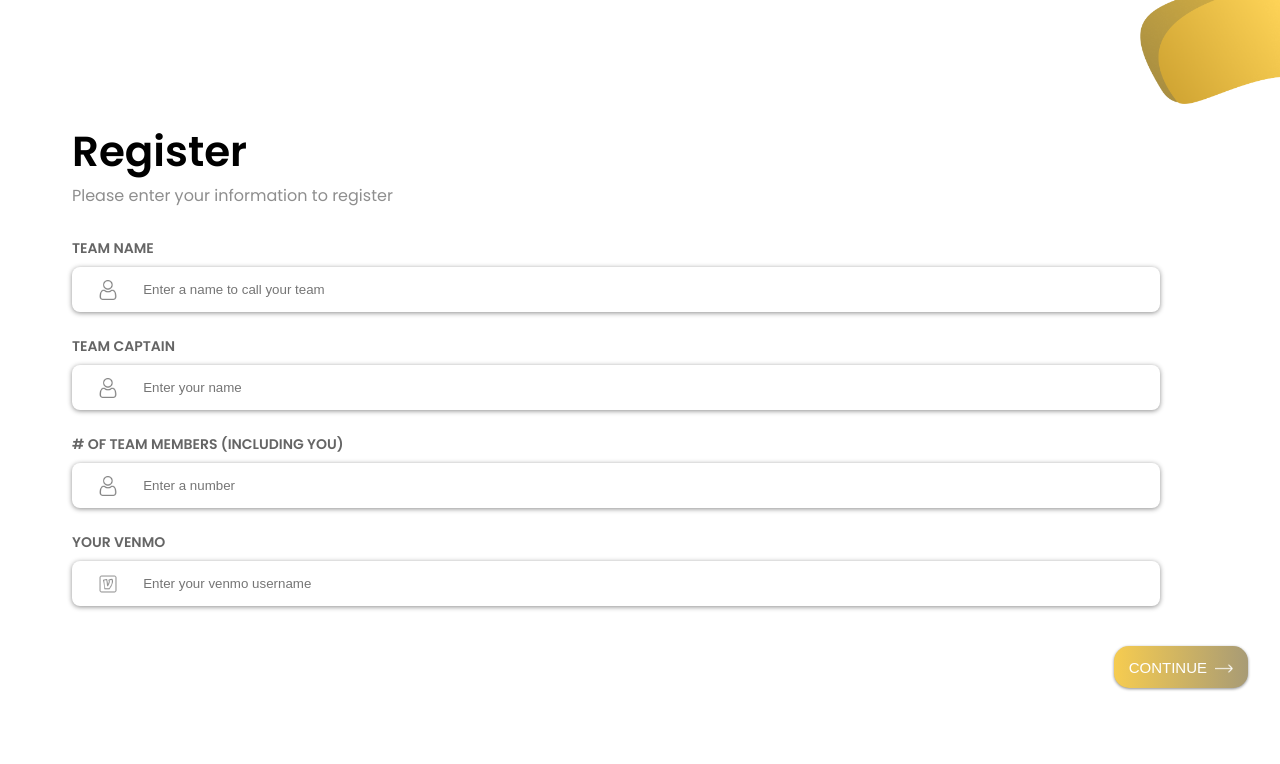
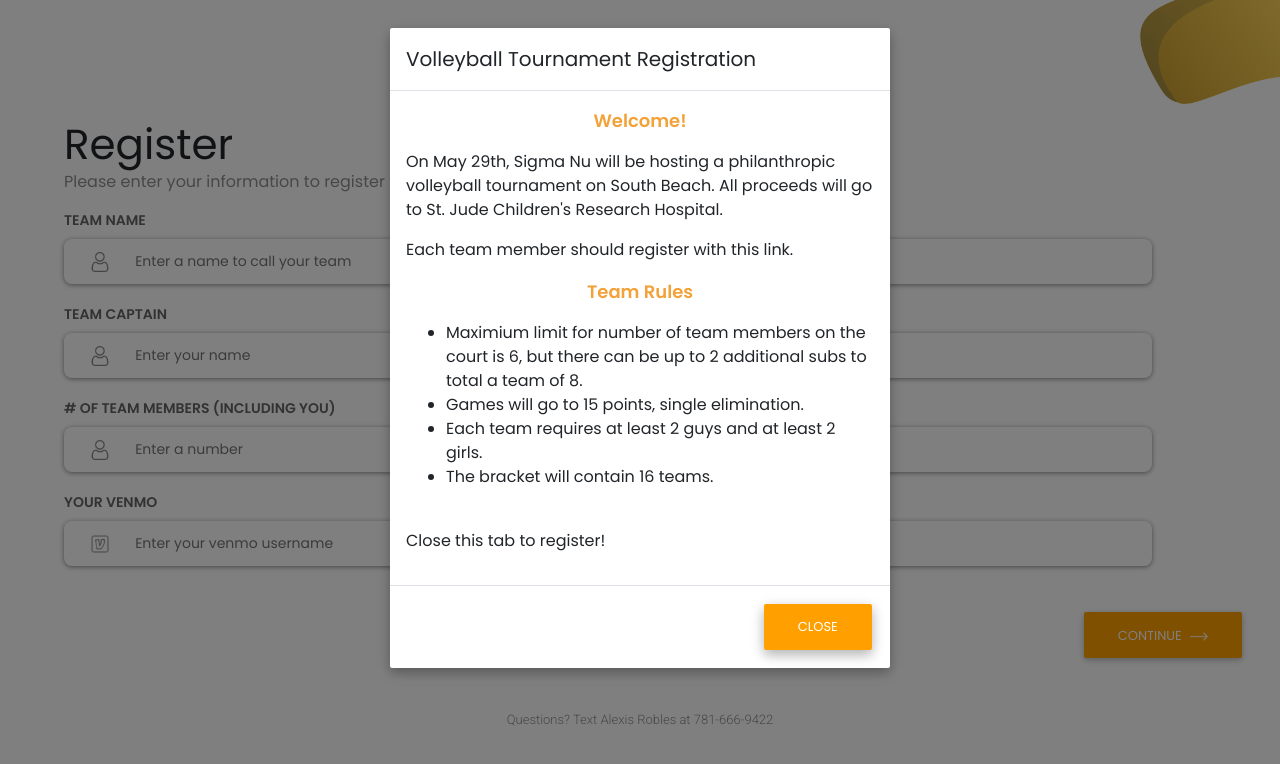
Before and after one commit to eligotts/tournamenttracker, a React (Create React App) app in the folder src/client/: page / in a window 1280 px wide. Shown: the top 764 px of the page. Built offline with nearby package versions, Linux system fonts and the light colour scheme.

Commit message:
Added Modal, updated bugs, and improved visual appearance

```diff
--- a/src/client/public/index.html
+++ b/src/client/public/index.html
@@ -14,6 +14,7 @@
     <link rel="preconnect" href="https://fonts.googleapis.com">
     <link rel="preconnect" href="https://fonts.gstatic.com" crossorigin>
     <link href="https://fonts.googleapis.com/css2?family=Poppins:wght@400;600&display=swap" rel="stylesheet">
+
 
     <!--
       manifest.json provides metadata used when your web app is installed on a
@@ -32,6 +33,7 @@
     <title>React App</title>
   </head>
   <body>
+
     <noscript>You need to enable JavaScript to run this app.</noscript>
     <div id="root"></div>
     <!--
--- a/src/client/src/App.js
+++ b/src/client/src/App.js
@@ -4,6 +4,7 @@
 import AllSet from './pages/AllSet';
 import { AnimatePresence } from 'framer-motion';
 import './App.css'
+import Footer from './components/Footer'
 
 function App() {
 
@@ -19,6 +20,7 @@
               </Routes>
             </div>
           </Router>
+          <Footer/>
         {/* </AnimatePresence> */}
     </>
   );
--- /dev/null
+++ b/src/client/src/components/Footer.js
@@ -0,0 +1,12 @@
+import React from 'react'
+import './css/Footer.css'
+
+function Footer() {
+  return (
+    <div className="subtext">
+      <p>Questions? Text Alexis Robles at 781-666-9422</p>
+    </div>
+  )
+}
+
+export default Footer;
--- a/src/client/src/components/InputBox.js
+++ b/src/client/src/components/InputBox.js
@@ -17,7 +17,7 @@
         <div className="box">
           <img className="avatar" src={avatar} alt="Icon" width="20px" height="20px"/>
           <form method = "POST" action = "/allset">
-              <input className="inp" type={type} name={name} autocomplete="off" placeholder={children}/>
+              <input className="inp" type={type} name={name} autoComplete="off" placeholder={children}/>
           </form>
         </div>
       </div>
--- /dev/null
+++ b/src/client/src/components/css/Footer.css
@@ -0,0 +1,8 @@
+.subtext {
+  padding-top: 18vh;
+  color: #8d8d8d;
+  font-size: small;
+  display: flex;
+  margin: auto;
+  justify-content: center;
+}
--- a/src/client/src/components/css/InputBox.css
+++ b/src/client/src/components/css/InputBox.css
@@ -24,7 +24,7 @@
 
 .avatar {
   float: left;
-  padding-left: 2vw;
+  margin-left: 2vw;
 }
 
 .inp {
--- a/src/client/src/pages/AllSet.js
+++ b/src/client/src/pages/AllSet.js
@@ -33,7 +33,7 @@
 
       <header className="header">
 
-        <Checkmark color='#a89b75'/>
+        <Checkmark className="check" color='#a89b75'/>
 
         <div className="text">
           <h1>You're all set, {get_name()}.</h1>
@@ -45,10 +45,6 @@
 
         <div className="snu-div">
           <img src={SigmaNu} className="snu-logo" alt="logo" />
-        </div>
-
-        <div className="subtext">
-            <p>Questions? Text Alexis Robles at 781-666-9422</p>
         </div>
 
       </header>
--- a/src/client/src/pages/Register.js
+++ b/src/client/src/pages/Register.js
@@ -2,11 +2,25 @@
 import forwardArrow from '../images/forwardArrow.png'
 import './css/Register.css'
 import Art from '../images/registrationArt.png'
+import { Link } from "react-router-dom";
 import { InputBox } from '../components/InputBox'
 import { Button } from '../components/Button'
 import { motion } from 'framer-motion'
 
-import { MDBBtn } from 'mdb-react-ui-kit';
+import {
+  MDBBtn,
+  MDBModal,
+  MDBModalDialog,
+  MDBModalContent,
+  MDBModalHeader,
+  MDBModalTitle,
+  MDBModalBody,
+  MDBModalFooter,
+} from 'mdb-react-ui-kit';
+
+import '@fortawesome/fontawesome-free/css/all.min.css';
+import 'bootstrap-css-only/css/bootstrap.min.css';
+import 'mdbreact/dist/css/mdb.css';
 
 // Import avatars for check-in boxes
 import PersonAvatar from '../images/personAvatar.png'
@@ -24,8 +38,9 @@
     }
   };*/
 
-  // Whenever screen is resized, showButton() is called
-  //window.addEventListener('resize', showButton);
+  const [basicModal, setBasicModal] = useState(true);
+
+  const toggleShow = () => setBasicModal(!basicModal);
 
   return (
     // <motion.div
@@ -35,7 +50,48 @@
     <>
 
       <img className="art" src={Art} alt="" width="150px"/>
+
+      <div className="popandbody">
+
         <div className="body">
+
+          <div className="custom-modal">
+            <MDBModal show={basicModal} setShow={setBasicModal} tabIndex='-1'>
+              <MDBModalDialog>
+                <MDBModalContent>
+                  <MDBModalHeader>
+                      <MDBModalTitle>Volleyball Tournament Registration</MDBModalTitle>
+
+                    {/* <MDBBtn className='btn-close' color='blue' onClick={toggleShow}></MDBBtn> */}
+                  </MDBModalHeader>
+                  <MDBModalBody>
+
+                    <p className="subheader">Welcome!</p>
+                    <p>On May 29th, Sigma Nu will be hosting a philanthropic volleyball tournament on South Beach. All proceeds will go to St. Jude Children's Research Hospital.</p>
+                    <p>Each team member should register with this link.</p>
+
+                    <p className="subheader">Team Rules</p>
+                    <ul>
+                      <li>Maximium limit for number of team members on the court is 6, but there can be up to 2 additional subs to total a team of 8.</li>
+                      <li>Games will go to 15 points, single elimination.</li>
+                      <li>Each team requires at least 2 guys and at least 2 girls.</li>
+                      <li>The bracket will contain 16 teams.</li>
+                    </ul>
+
+                    <br/>
+                    <p>Close this tab to register!</p>
+
+                  </MDBModalBody>
+
+                  <MDBModalFooter>
+                    <MDBBtn color='amber' onClick={toggleShow}>
+                      Close
+                    </MDBBtn>
+                  </MDBModalFooter>
+                </MDBModalContent>
+              </MDBModalDialog>
+            </MDBModal>
+          </div>
 
           {/* Title with subheading */}
           <div className="titles">
@@ -53,13 +109,16 @@
 
           {/* Continue Button */}
           <div className="continueButton">
-          <Button>
+            <Link to='/allset' className = 'btn-continue'>
+              <MDBBtn color="amber">
                 CONTINUE
                 <img className="arrow" src={forwardArrow} alt="Forward Arrow" width="18px"/>
-          </Button>
+              </MDBBtn>
+            </Link>
           </div>
         </div>
         {/* </motion.div> */}
+      </div>
     </>
   )
 }
--- a/src/client/src/pages/css/AllSet.css
+++ b/src/client/src/pages/css/AllSet.css
@@ -2,16 +2,13 @@
   display: flex;
   align-items: center;
   flex-direction: column;
-  padding-top: 25vh;
+  padding-top: 20vh;
 }
 
 .text {
   text-align: center;
   margin: auto;
-}
-
-.text p {
-  margin-bottom: 0px;
+  margin-top: 8vh;
 }
 
 .dateText {
@@ -19,12 +16,16 @@
   background-color: #a89b75;
   color: #fff;
   display: flex;
-  height: 50px;
+  height: 60px;
   margin: auto;
   align-items: center;
   justify-content: center;
   border-radius: 20px;
-  width: 130px;
+  width: 140px;
+}
+
+.dateText h2 {
+  margin: 0px;
 }
 
 .snu-logo {
@@ -50,9 +51,3 @@
     transform: rotate(360deg);
   }
 }
-
-.subtext {
-  padding-top: 15vh;
-  color: #8d8d8d;
-  font-size: small;
-}
--- a/src/client/src/pages/css/Register.css
+++ b/src/client/src/pages/css/Register.css
@@ -21,6 +21,16 @@
 .titles h1 {
   font-size: 42px;
   margin-bottom: 0px;
+  font-weight: bolder;
+}
+
+.btn {
+  max-width: 159px;
+  max-height: 46px;
+}
+
+.modal {
+  position: absolute;
 }
 
 .titles p {
@@ -35,8 +45,22 @@
   right: 32px;
 }
 
+.subheader {
+  text-align: center;
+  align-items: center;
+  font-weight: bold;
+  color: rgb(243, 162, 58);
+  border-radius: 20px;
+  font-size: large;
+}
+
+.custom-modal {
+  display: flex;
+  align-items: center;
+}
+
 .inputs {
   display: flex;
   flex-wrap: wrap;
-  row-gap: 10px;
+  row-gap: 20px;
 }
```
Also changed, not shown: 1 other file (tests, documents, lock files or other folders). Lines whose indentation alone changed are shown as unchanged.
